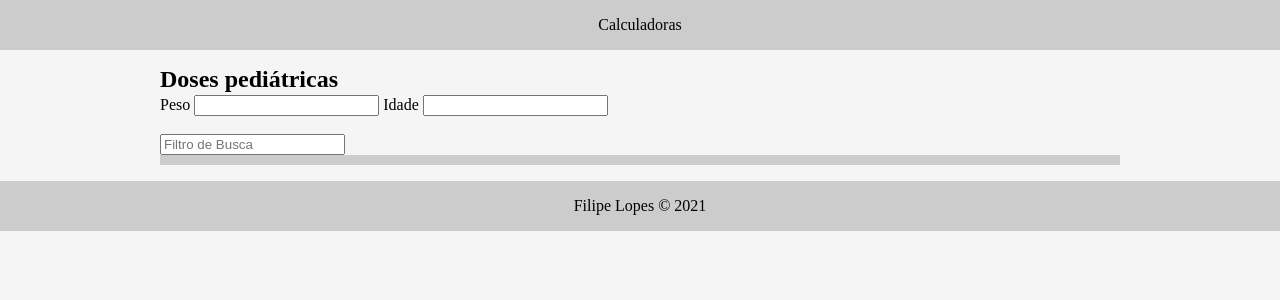
After one commit to filiperochalopes/calc.filipelopes.med.br, a Flask app: page /doses-pediatricas in a window 1280 px wide. The commit adds this page. Shown: the top 300 px of the page. Run offline with Flask 2, Linux system fonts and the light colour scheme; some libraries are stand-ins or nearby versions; some web fonts are replaced.

Commit message:
add doses pediatricas page

```diff
--- a/flaskapp/app/__init__.py
+++ b/flaskapp/app/__init__.py
@@ -38,6 +38,9 @@ class StatusRecord(db.Model):
 
 
 @app.route('/')
-def hello_world():
-    # return 'Hello, this is calc.filipelopes.med.br a flask microservice'
+def index():
     return render_template('intubacao_sedacao_ga.html')
+
+@app.route('/doses-pediatricas')
+def doses_pediatricas():
+    return render_template('doses_pediatricas.html')
--- a/flaskapp/app/static/intubacao_sedacao_ga.js
+++ b/flaskapp/app/static/intubacao_sedacao_ga.js
@@ -117,3 +117,8 @@ $(document).ready(function () {
     changeDoses(e.target.value);
   });
 });
+
+/**
+ * Doses de infusão
+ * TODO Primeiro eu calculo quantas ampolas para o peso do paciente, depois coloco numa ampola de 20ml
+ */
--- /dev/null
+++ b/flaskapp/app/templates/doses_pediatricas.html
@@ -0,0 +1,20 @@
+{% extends 'base.html' %} {% block title %}Sedação e Intubação GA - {% endblock
+%} {% block content %}
+<div class="container">
+  <section>
+    <h2>Doses pediátricas</h2>
+
+    <label for="weight">Peso</label>
+    <input id="weight" type="number" step="0.1" />
+    <label for="age">Idade</label>
+    <input id="age" type="number" step="1" /><br/><br/>
+    <input id="q" type="search" placeholder="Filtro de Busca"/>
+    <section>
+
+    </section>
+
+  </section>
+</div>
+{% endblock %} {% block scripts %}
+<script src="/static/intubacao_sedacao_ga.js"></script>
+{% endblock %}
--- a/flaskapp/app/templates/intubacao_sedacao_ga.html
+++ b/flaskapp/app/templates/intubacao_sedacao_ga.html
@@ -2,7 +2,7 @@
 %} {% block content %}
 <div class="container">
   <section>
-    <h2>Sequência rápida de intubação e sedação do paciente</h2>
+    <h2>Sequência rápida de intubação e sedação do paciente George Américo</h2>
     <label for="weight">Peso</label>
     <input id="weight" type="number" step="0.1" />
     <section>
```
